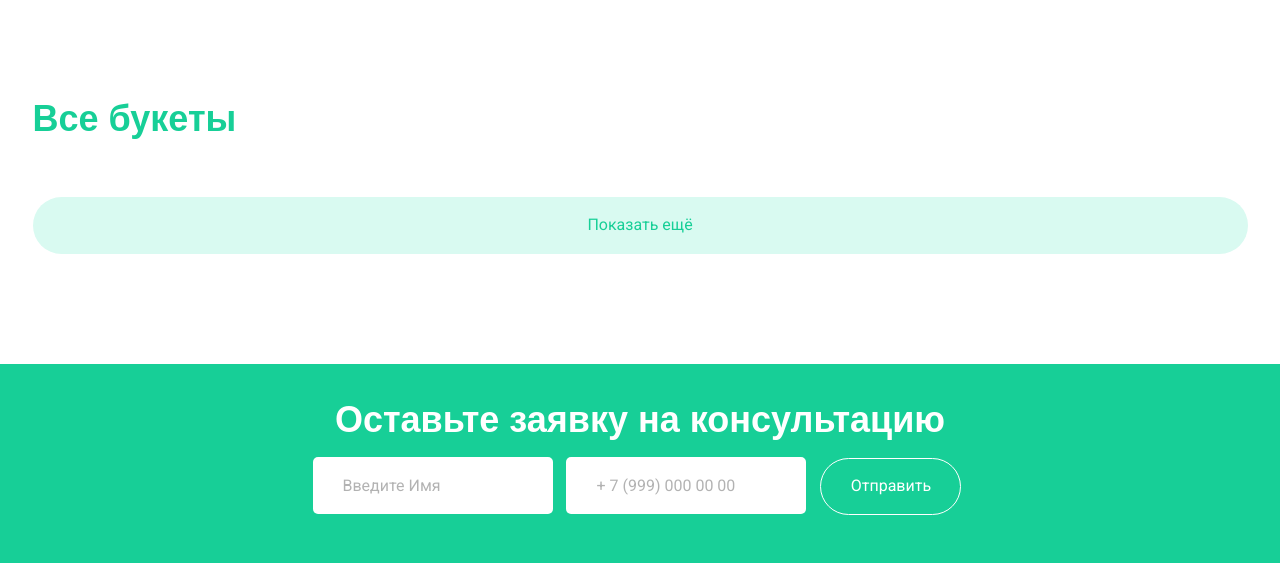
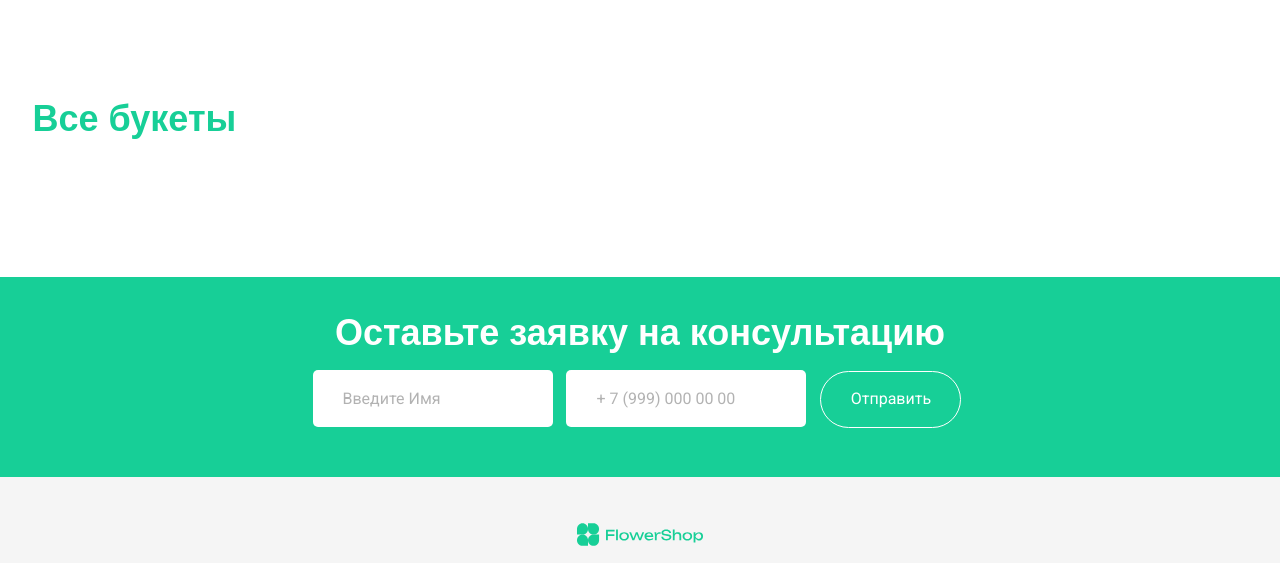
Before and after one commit to SadRus/flower-shop, a Django app: page /catalog in a window 1280 px wide. Shown: the part 50-613 px from the top of the page. Run offline with Django 4.2, Linux system fonts and the light colour scheme; data that the repository does not hold is empty; some web fonts are replaced.

Commit message:
Comment/Hide 'Показать еще' button

```diff
--- a/templates/catalog.html
+++ b/templates/catalog.html
@@ -15,8 +15,8 @@
           </div>
         {% endfor %}
 
-        <button class="btn largeBtn catalog__btn">Показать ещё</button>
       </div>
+      <!-- <button class="btn largeBtn catalog__btn">Показать ещё</button> -->
     </div>
   </div>
 </section>
```
